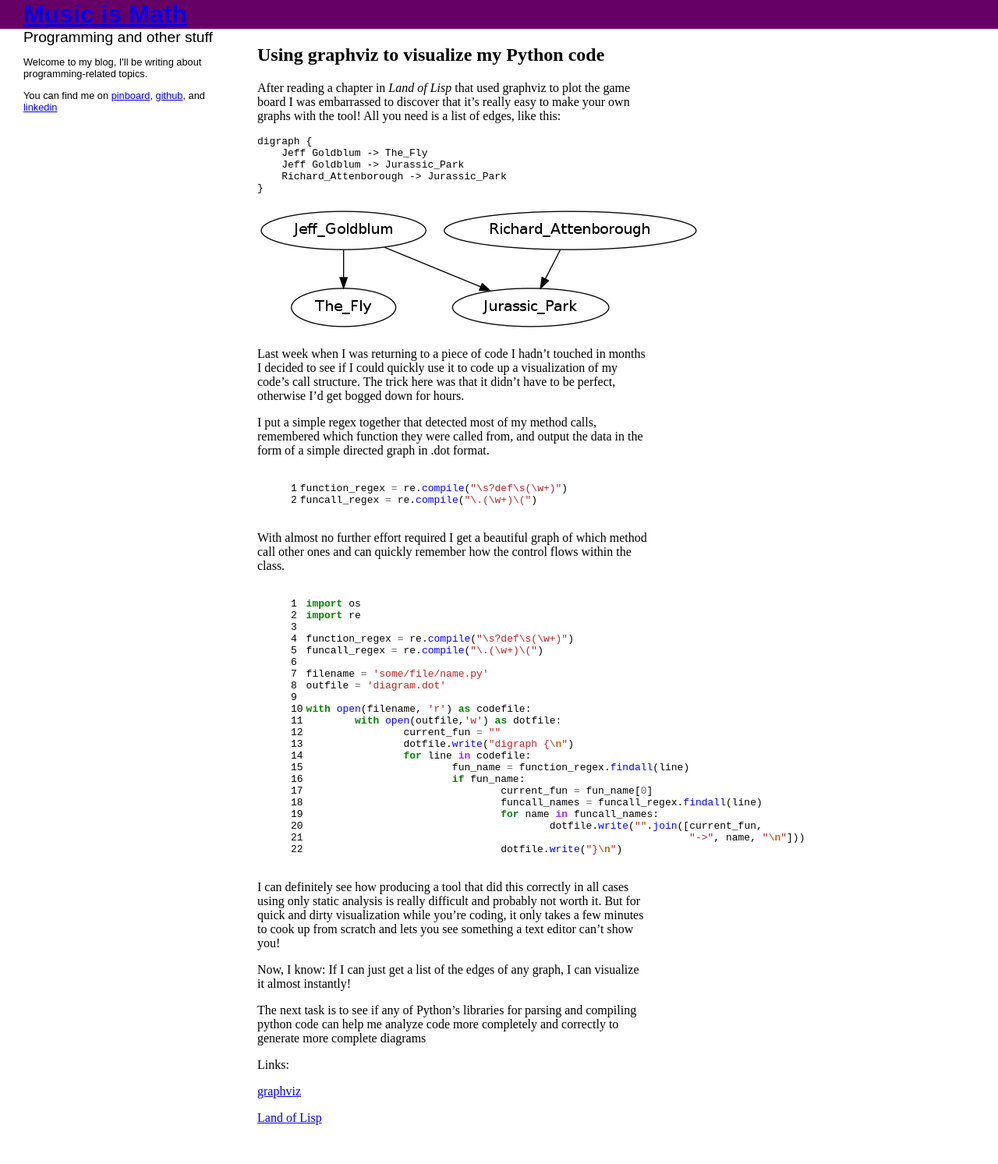
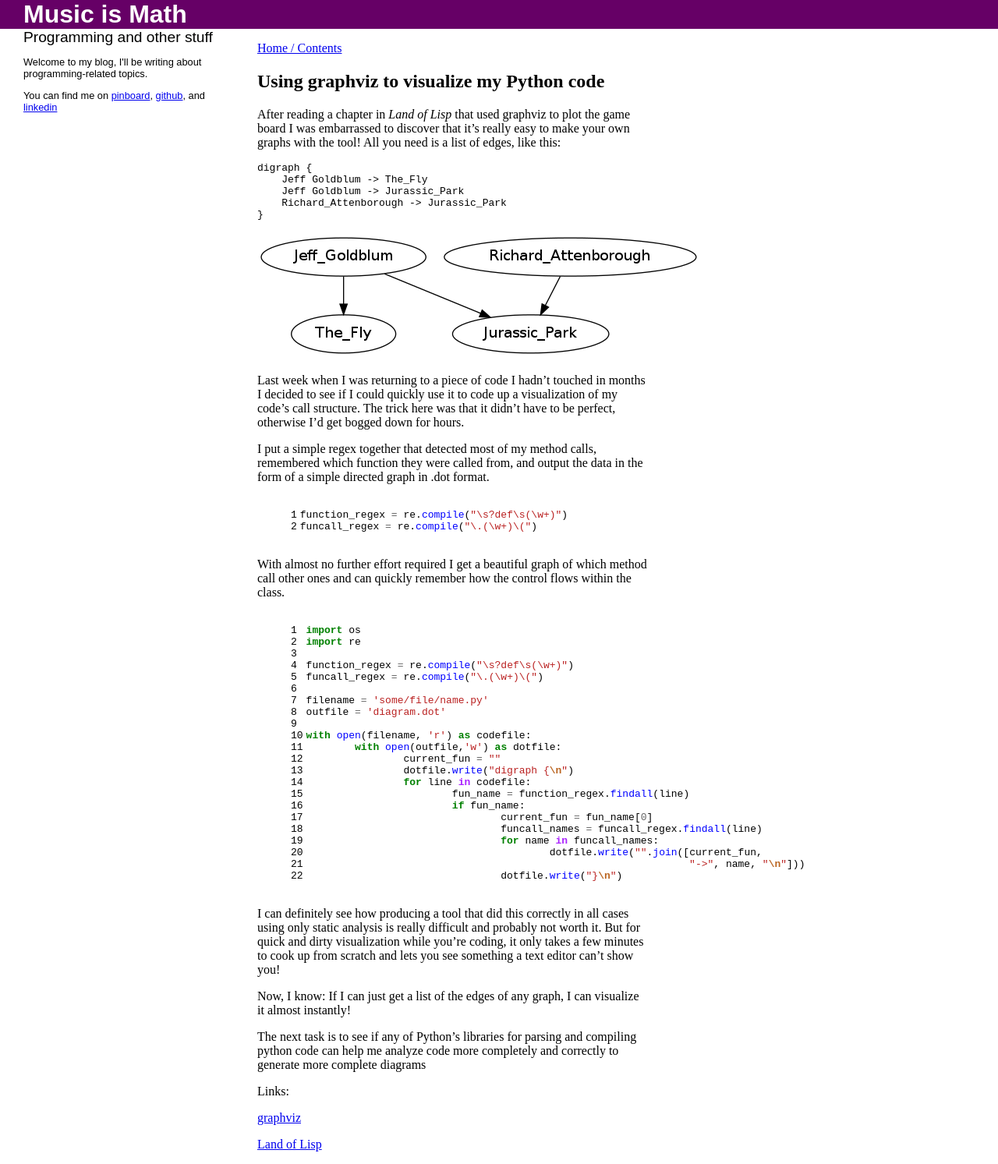
Before and after one commit to dhartunian/musicismath, a Jekyll site: the page built from _posts/2012-12-06-python-graphviz.md, in a window 1280 px wide. Shown: the whole page at 78% size. Built offline with Jekyll 4.4.1, drawn with Linux system fonts in a browser that asks for light colours; before the commit the page ends 1459 px from its top, so only the background shows below that.

Commit message:
fixed up layout with main link

```diff
--- a/_layouts/default.html
+++ b/_layouts/default.html
@@ -7,7 +7,7 @@
 <link rel="stylesheet" type="text/css" href="/css/pygments.css"/>
 </head>
 <body>
-<div id="title"><a href="{{ site.url }}">Music is Math</a></div>
+<div id="title">Music is Math</div>
 <div id="left">
   <div id="description">Programming and other stuff</div>
   <div id="header">
--- a/_layouts/post.html
+++ b/_layouts/post.html
@@ -1,4 +1,5 @@
 ---
 layout: default
 ---
+<p><a href="{{ site.url }}">Home / Contents</a></p>
 {{ content }}
--- a/css/style.css
+++ b/css/style.css
@@ -16,10 +16,10 @@ body {
 #title {
     font-family: sans-serif;
     font-size: 2em;
+    color:white;
+    font-weight: bold;
     padding-left: 30px;
     background-color: #660066;
-    color:white;
-    font-weight: bold;
     width: 100%;
 }
 
```
